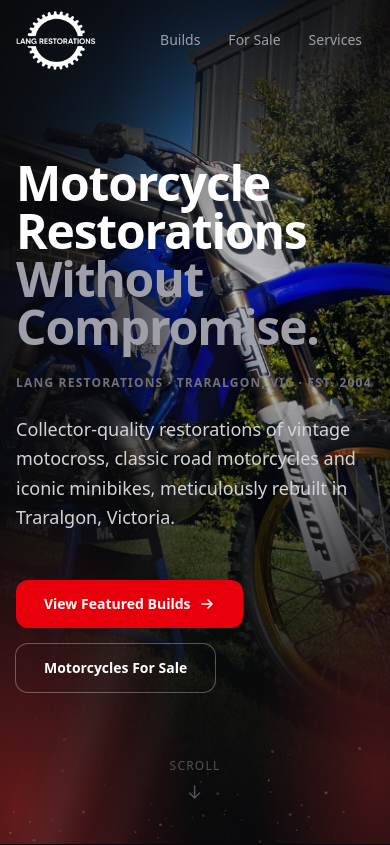
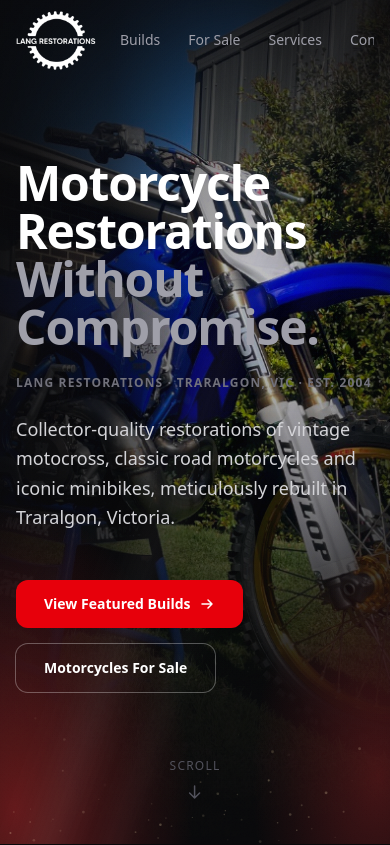
Before and after one commit to Boatsy007/Langlang2, a React (Vite) app: page / in a window 390 px wide. Shown: the top 845 px of the page. Built offline with nearby package versions, Linux system fonts and the light colour scheme.

Commit message:
Add Contact to mobile nav
Co-Authored-By: Claude <noreply@anthropic.com>

```diff
--- a/src/App.tsx
+++ b/src/App.tsx
@@ -20,6 +20,7 @@ const mobileLinks = [
   { to: '/builds', label: 'Builds', end: false },
   { to: '/for-sale', label: 'For Sale', end: false },
   { to: '/services', label: 'Services', end: false },
+  { to: '/contact', label: 'Contact', end: false },
 ]
 
 // Full link list for desktop
```
